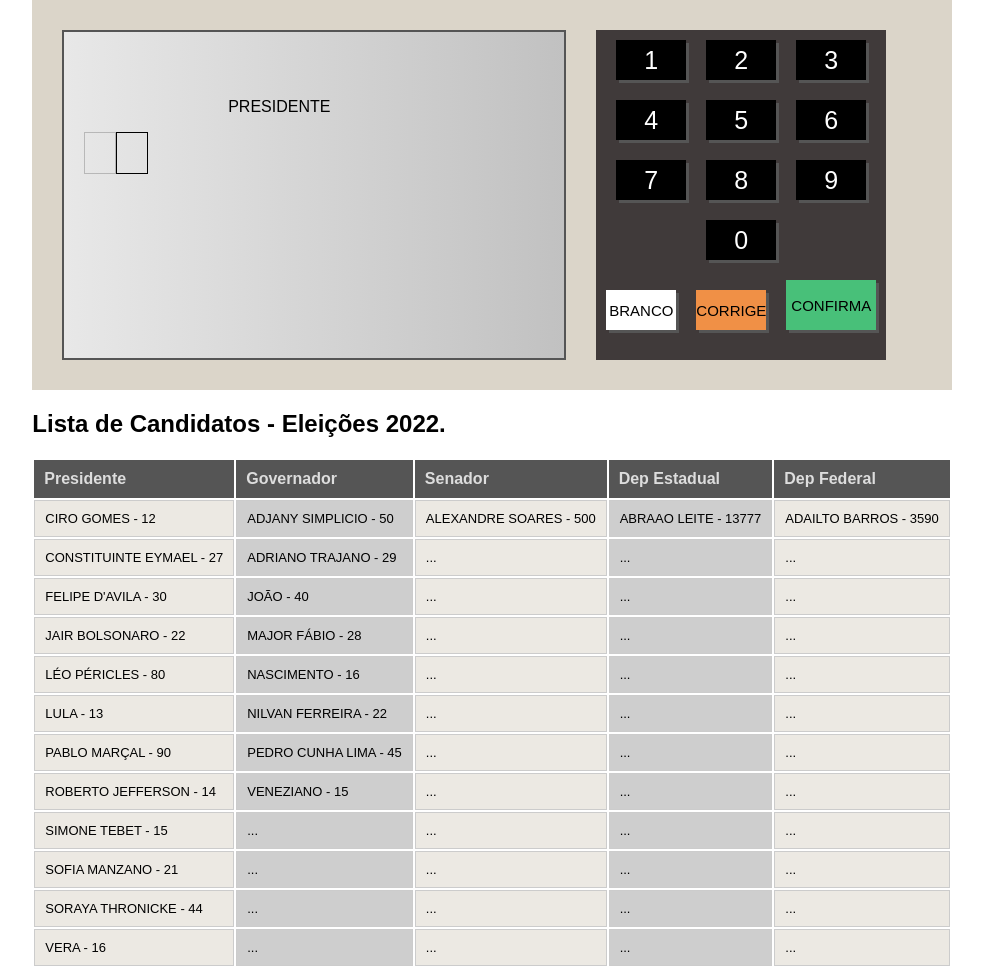
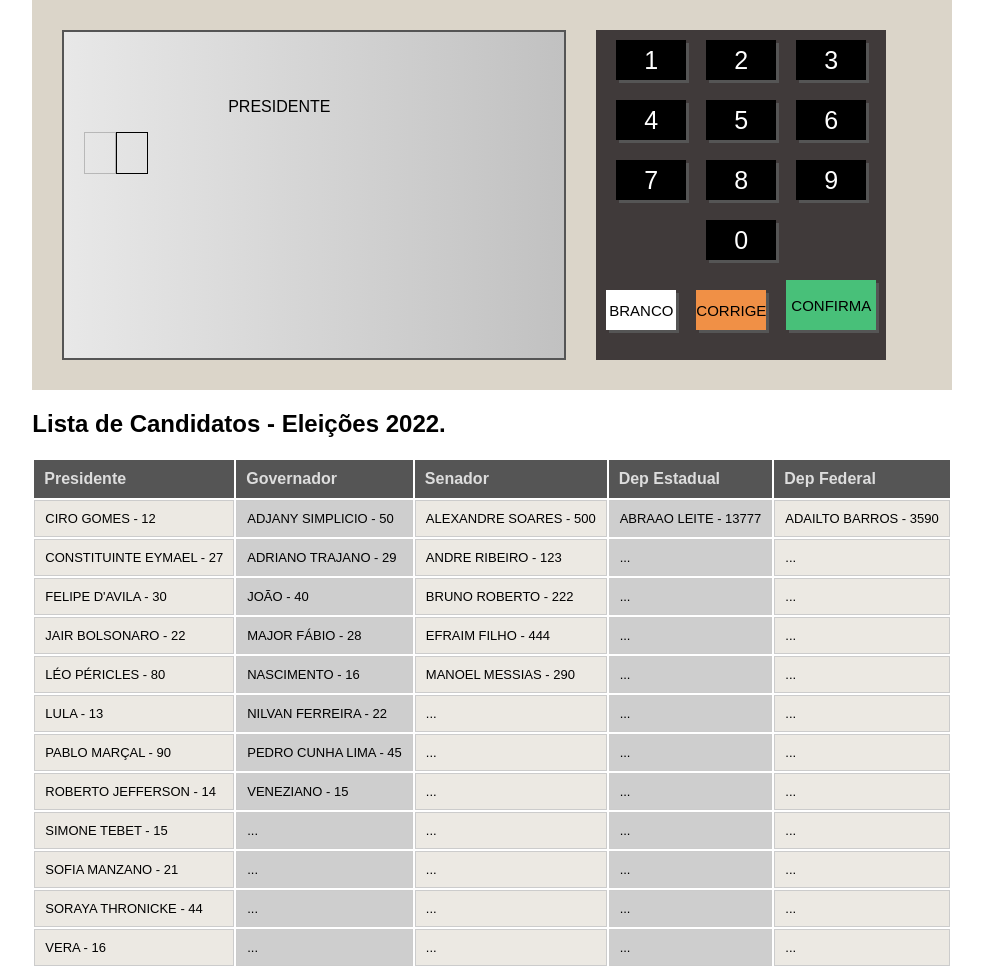
Before and after one commit to Pablosillva/urna-eletronica, a plain HTML site: page index.html in a window 1280 px wide. Shown: the whole page, without its empty margins (148-1131 px from the left). Drawn offline with Linux system fonts and the light colour scheme.

Commit message:
Adicionado candidatos a senador

```diff
--- a/etapas.js
+++ b/etapas.js
@@ -229,11 +229,35 @@ let etapas = [
                 ]
             },
             {
-                numero: '500',
-                nome: 'ALEXANDRE SOARES',
-                partido: 'PSOL',
+                numero: '123',
+                nome: 'ANDRE RIBEIRO',
+                partido: 'PDT',
                 fotos:[
-                    {url:'alexandre_soares.jpg', legenda: 'Senador'}
+                    {url:'andre_ribeiro.jpg', legenda: 'Senador'}
+                ]
+            },
+            {
+                numero: '222',
+                nome: 'BRUNO ROBERTO',
+                partido: 'PL',
+                fotos:[
+                    {url:'bruno_roberto.jpeg', legenda: 'Senador'}
+                ]
+            },
+            {
+                numero: '444',
+                nome: 'EFRAIM FILHO',
+                partido: 'UNIÃO',
+                fotos:[
+                    {url:'efraim_filho.jpeg', legenda: 'Senador'}
+                ]
+            },
+            {
+                numero: '290',
+                nome: 'MANOEL MESSIAS',
+                partido: 'PCO',
+                fotos:[
+                    {url:'manoel_messias.jpg', legenda: 'Senador'}
                 ]
             }
         ]
--- a/index.html
+++ b/index.html
@@ -103,21 +103,21 @@
                     <tr>
                         <td>CONSTITUINTE EYMAEL - 27</td>
                         <td>ADRIANO TRAJANO - 29</td>
-                        <td>...</td>
+                        <td>ANDRE RIBEIRO - 123</td>
                         <td>...</td>
                         <td>...</td>
                     </tr>
                     <tr>
                         <td>FELIPE D'AVILA - 30</td>
                         <td>JOÃO - 40</td>
-                        <td>...</td>
+                        <td>BRUNO ROBERTO - 222</td>
                         <td>...</td>
                         <td>...</td>
                     </tr>
                     <tr>
                         <td>JAIR BOLSONARO - 22</td>
                         <td>MAJOR FÁBIO - 28</td>
-                        <td>...</td>
+                        <td>EFRAIM FILHO - 444</td>
                         <td>...</td>
                         <td>...</td>
                     </tr>
@@ -125,7 +125,7 @@
                         <td>LÉO PÉRICLES - 80
                         </td>
                         <td>NASCIMENTO - 16</td>
-                        <td>...</td>
+                        <td>MANOEL MESSIAS - 290</td>
                         <td>...</td>
                         <td>...</td>
                     </tr>
```
Also changed, not shown: images/andre_ribeiro.jpg (added), images/bruno_roberto.jpeg (added), images/efraim_filho.jpeg (added), images/manoel_messias.jpg (added).
